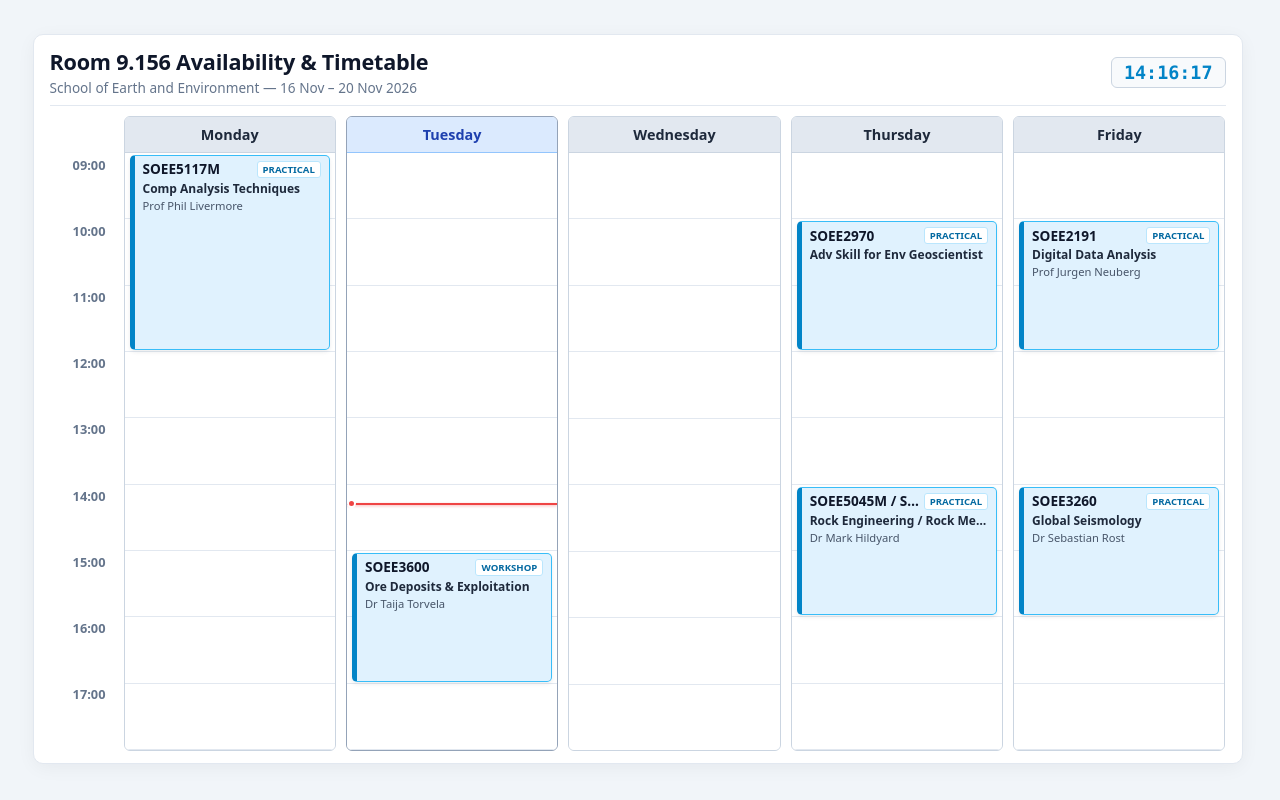
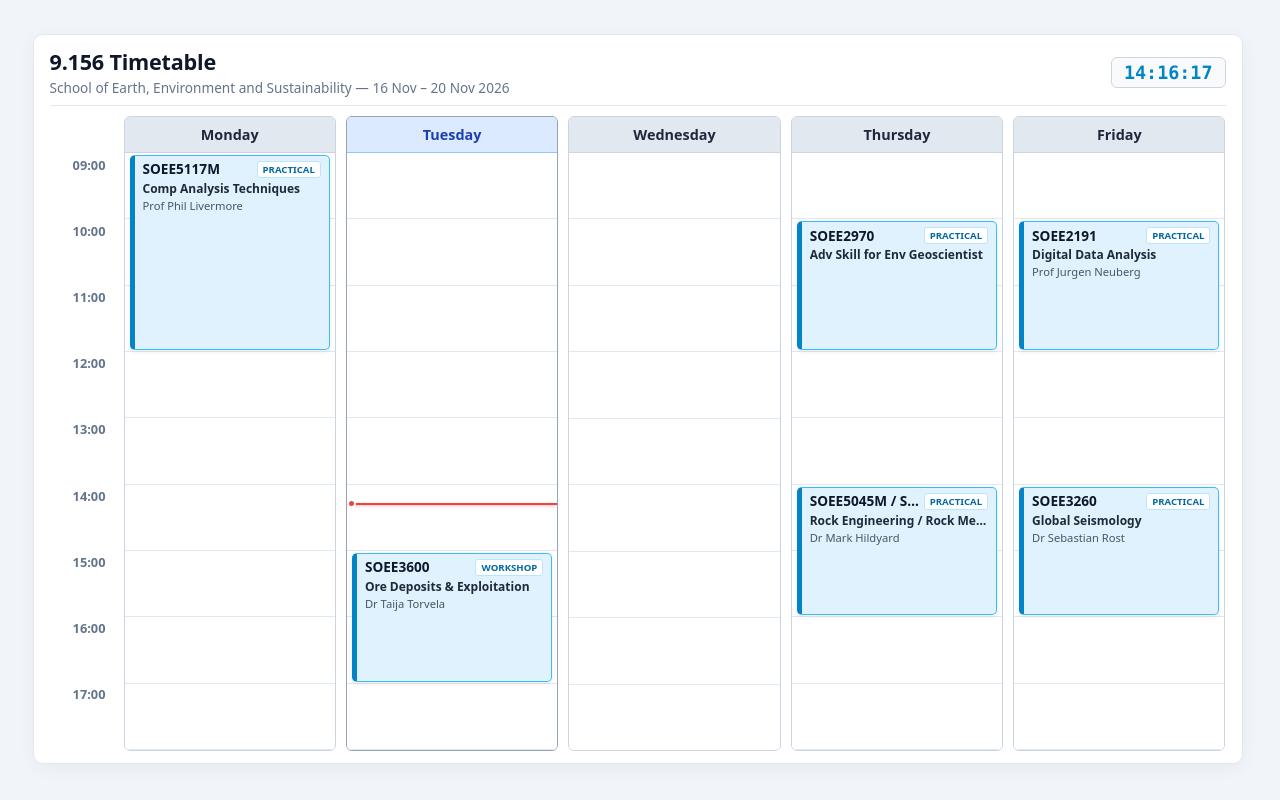
Before and after one commit to nulagi/9156timetable, a plain HTML site: page index.html in a window 1280 px wide. Drawn offline with Linux system fonts and the light colour scheme.

Commit message:
Auto-update 9.156 timetable: 2026-11-17 14:16

```diff
--- a/index.html
+++ b/index.html
@@ -285,8 +285,8 @@
         <div class="wrapper">
             <div class="header-container">
                 <div>
-                    <h1>Room 9.156 Availability & Timetable</h1>
-                    <div class="sub">School of Earth and Environment — 16 Nov – 20 Nov 2026</div>
+                    <h1>9.156 Timetable</h1>
+                    <div class="sub">School of Earth, Environment and Sustainability — 16 Nov – 20 Nov 2026</div>
                 </div>
                 <div id="live-clock" class="clock">00:00:00</div>
             </div>
```
